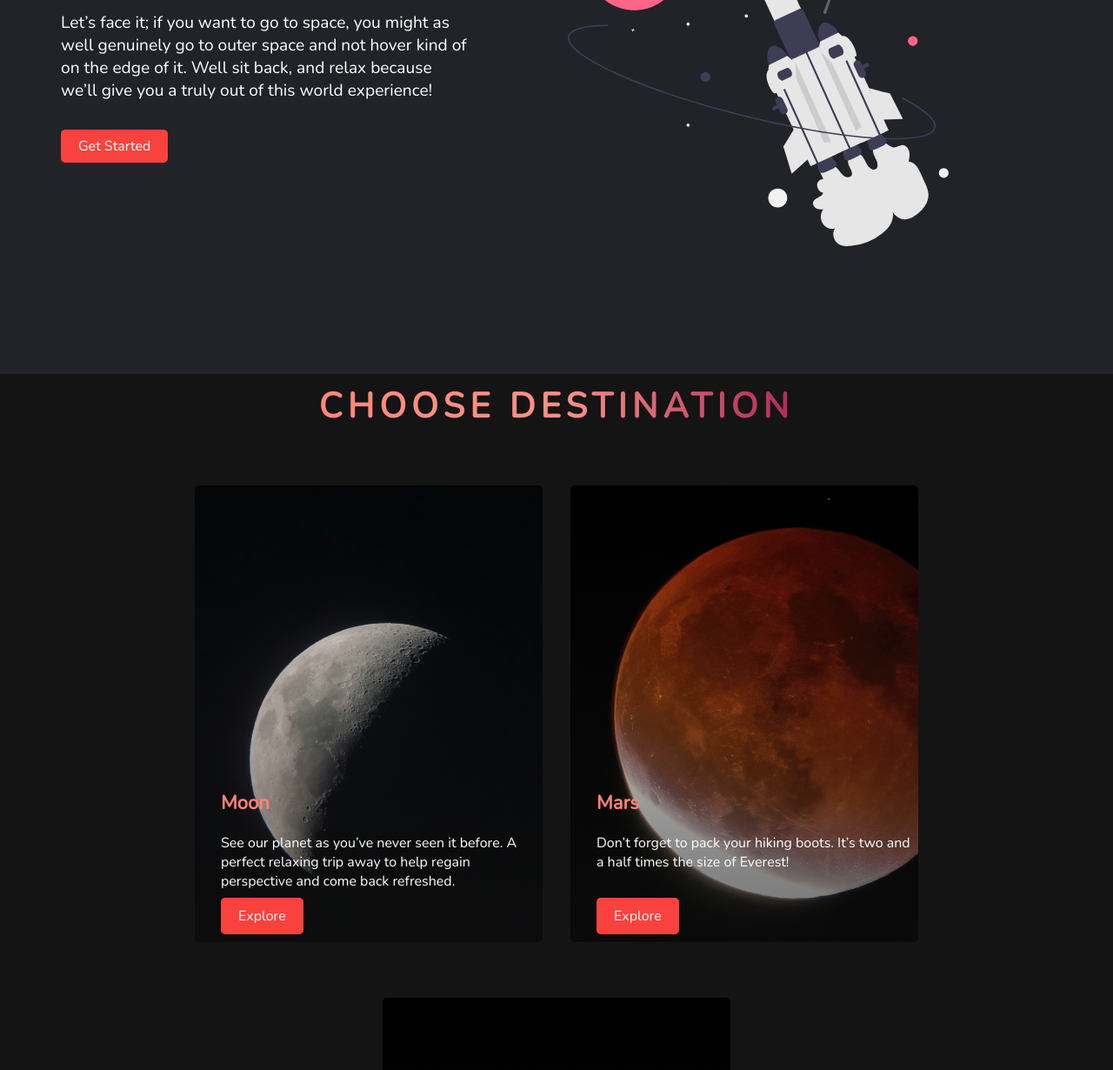
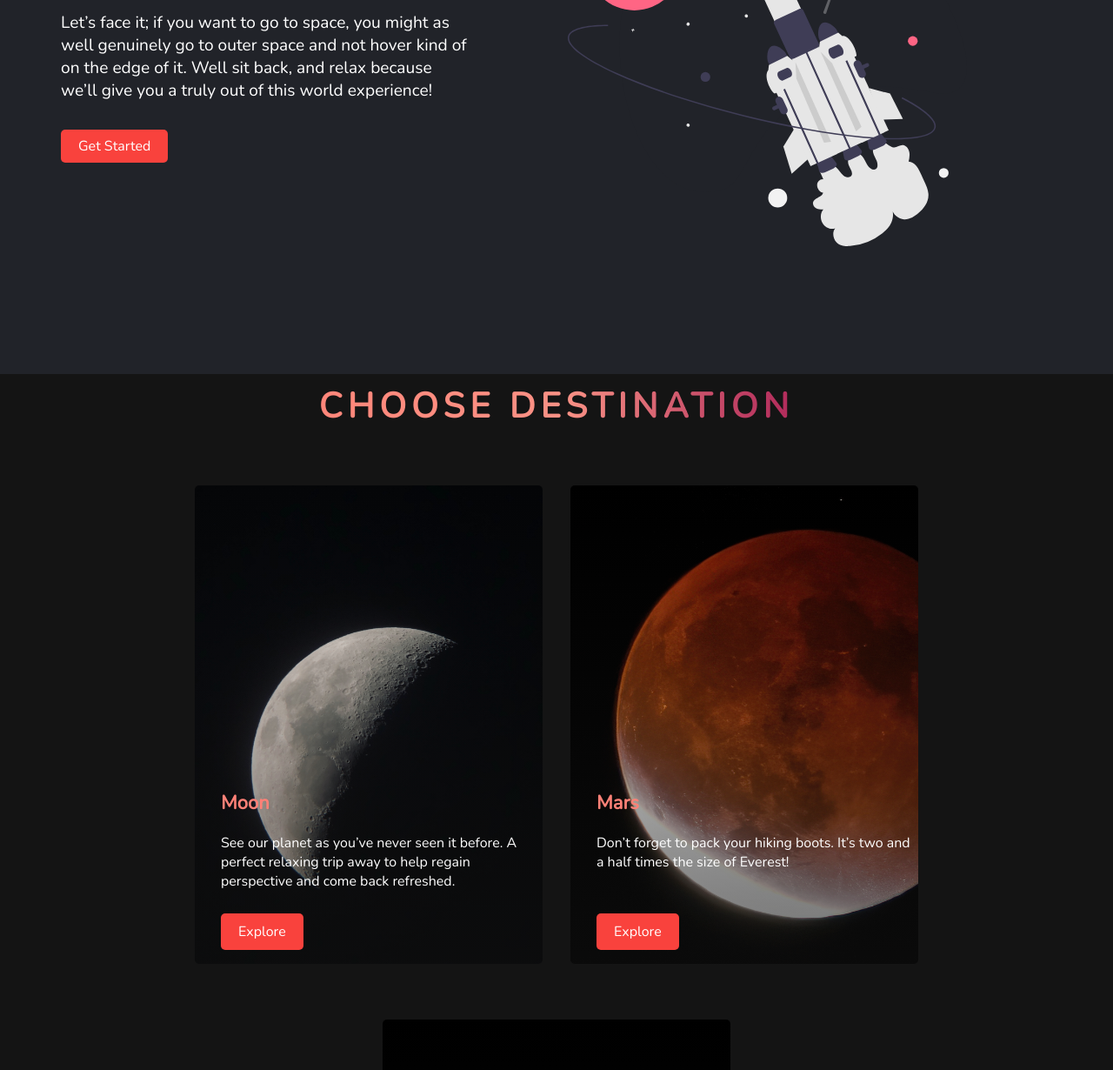
Before and after one commit to VirajNawar/Space-Travel, a plain HTML site: page index.html in a window 1280 px wide. Shown: the part 370-1600 px from the top of the page at 87% size. Drawn offline with nearby package versions, Linux system fonts and the light colour scheme.

Commit message:
css changes

```diff
--- a/style.css
+++ b/style.css
@@ -223,7 +223,7 @@
 .desitnation-card{
     margin: 1rem;
     margin-bottom: 3rem;
-    height: 525px;
+    height: 550px;
     /* height: 577px; */
     width: 400px;
     border-radius: 5px;
@@ -285,7 +285,7 @@
     background: var(--brightred);
     position: absolute;
     /* top: 440px; */
-    top: 474px;
+    top: 492px;
     left: 30px;
     font-size: 1rem;
     cursor: pointer;
@@ -307,11 +307,13 @@
         font-size: 2rem;
         margin-top: 10rem;
     }
+
 }
 
 @media screen and (max-width:480px) {
+
     .destination{
-        height: 1430px ;
+        height: 2052px ;
     }
 
     .destination h1{
```
